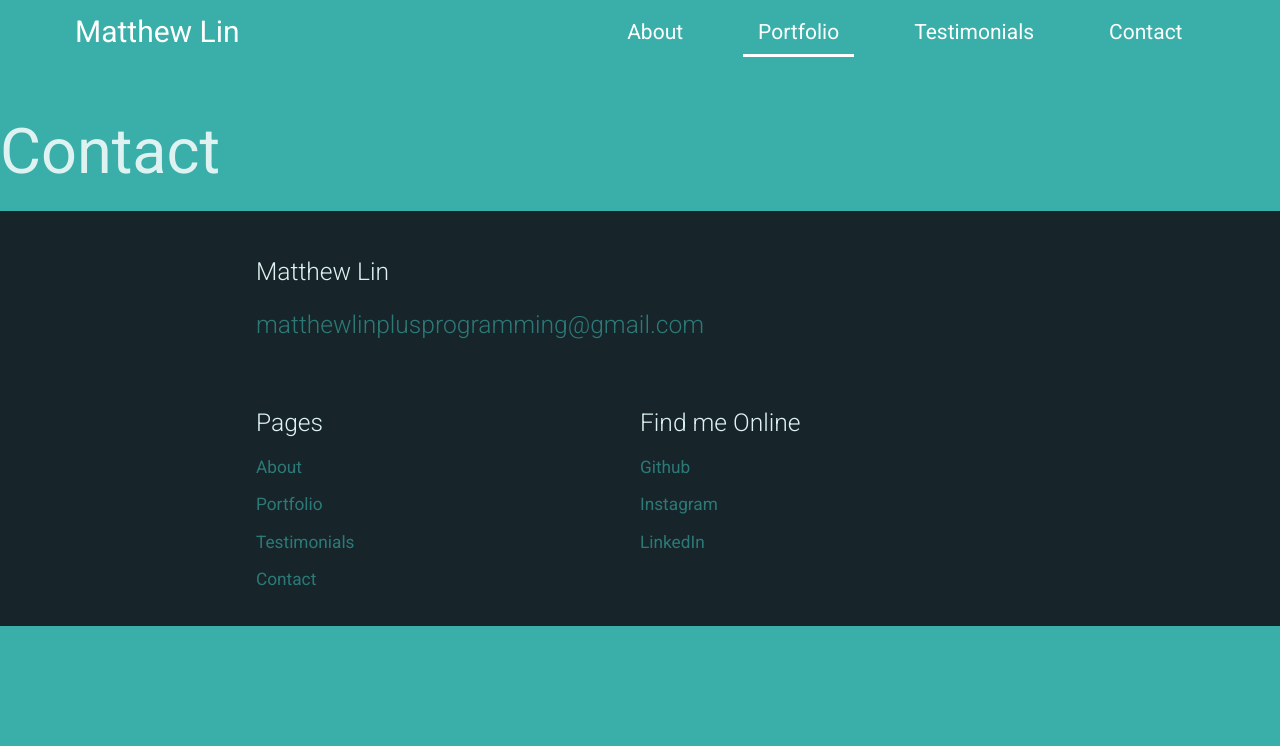
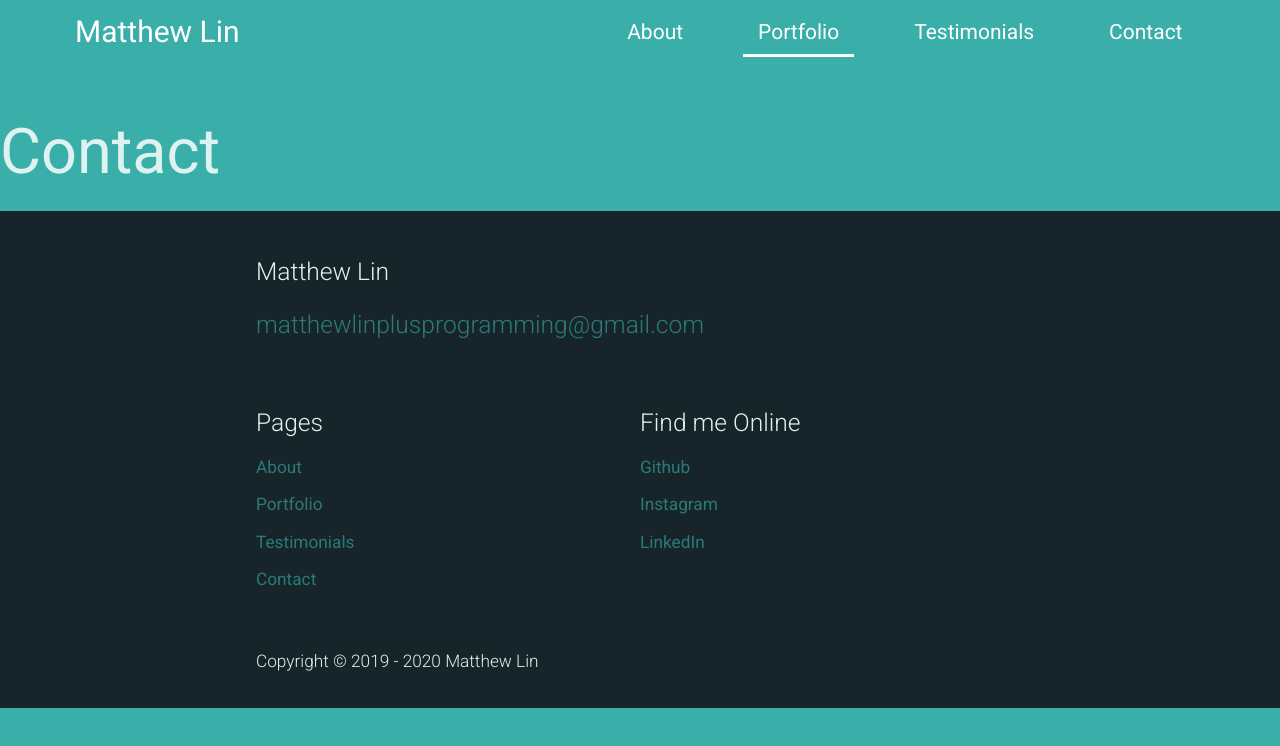
Before and after one commit to matthew-plusprogramming/matthewlin.dev, a React (Create React App) app: page /contact in a window 1280 px wide. Shown: the top 746 px of the page. Built offline with nearby package versions, Linux system fonts and the light colour scheme.

Commit message:
Added copyright section

```diff
--- a/src/components/Footer.js
+++ b/src/components/Footer.js
@@ -22,12 +22,11 @@ const Footer = () => {
           </a>
         </h5>
       </div>
-      <div className="flex-row">
+      <div className="flex-row large-bottom-margin">
         <div id="footer-left">
           <div className="flex-row">
             <div className="flex-col">
               <h5 className="light-text">Pages</h5>
-
               <h6>
                 <Link
                   to={routes.about}
@@ -99,6 +98,9 @@ const Footer = () => {
           </div>
         </div>
       </div>
+      <div className="flex-row">
+        <h6 className="light-text">Copyright &copy; 2019 - 2020 Matthew Lin</h6>
+      </div>
     </footer>
   );
 };
```
